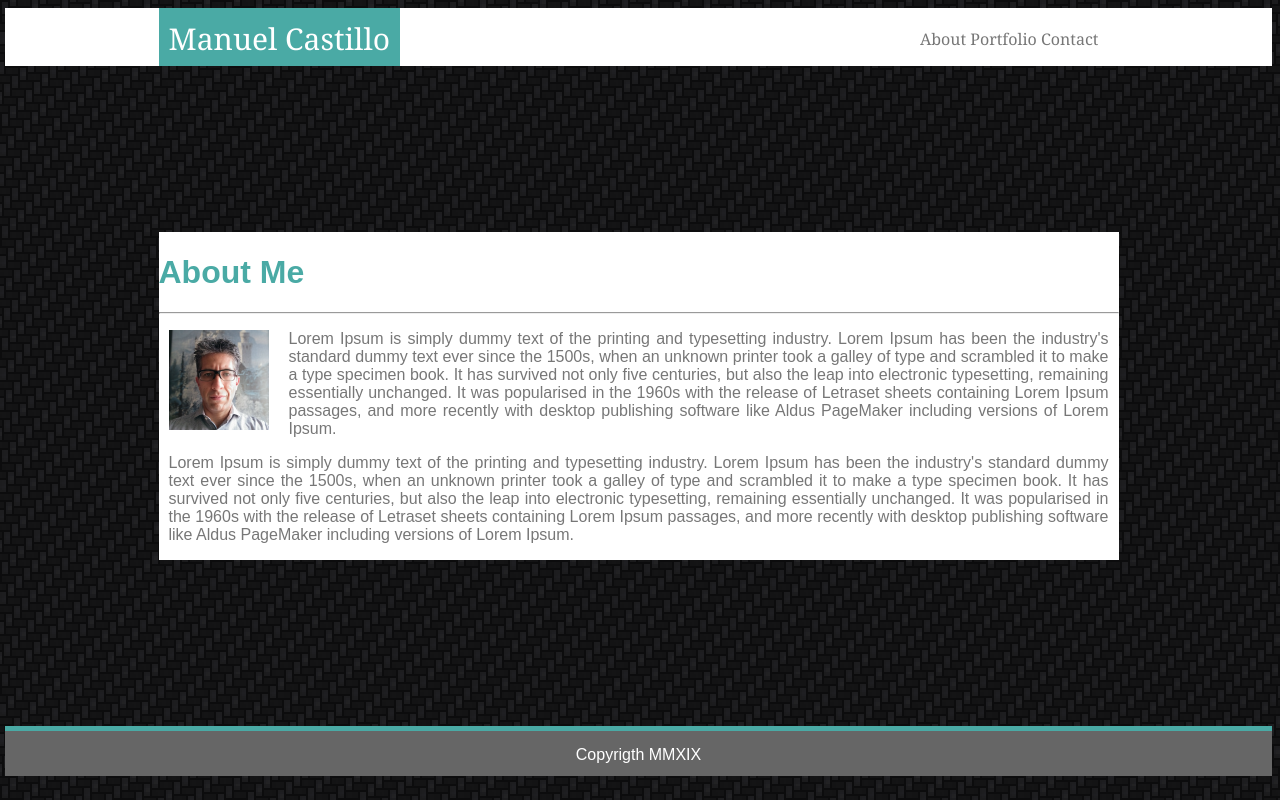
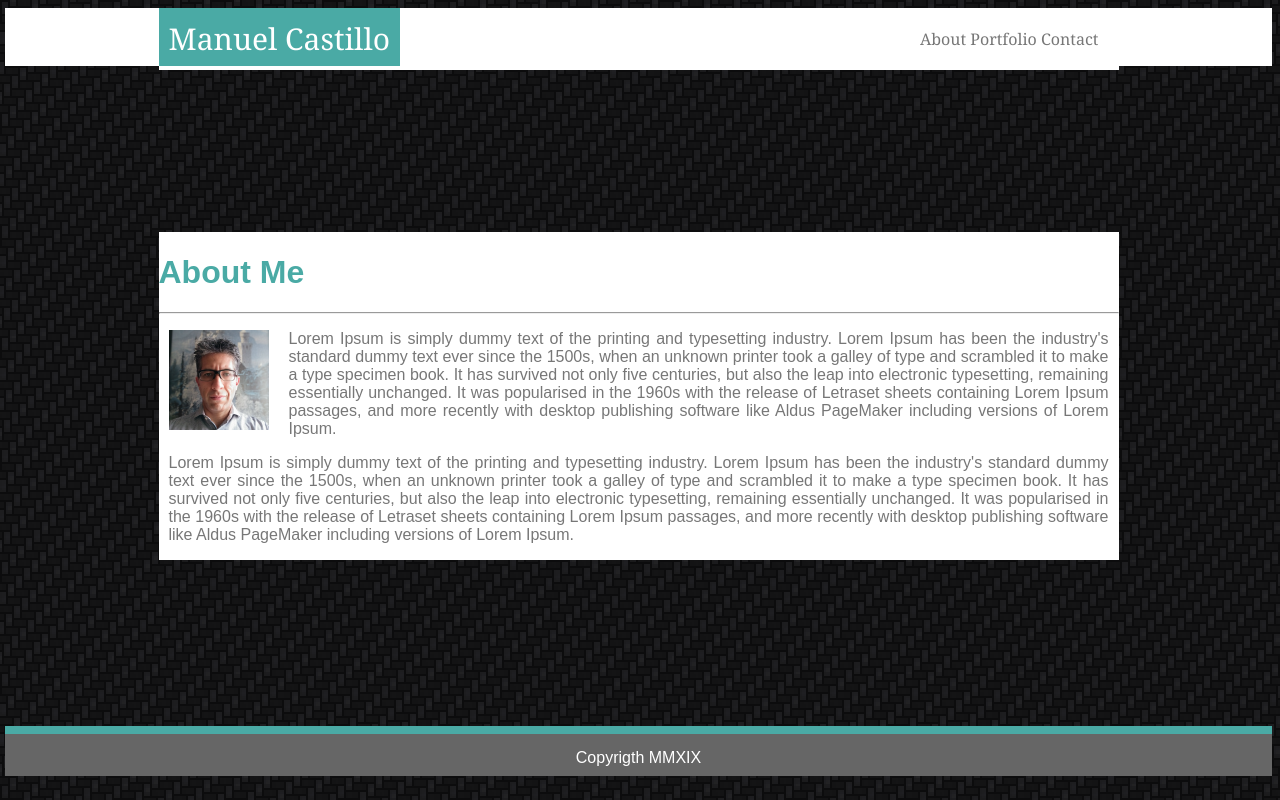
Before and after one commit to mecastilloc/BasicPortfolio, a plain HTML site: page index.html in a window 1280 px wide. Drawn offline with Linux system fonts and the light colour scheme.

Commit message:
fix nav bar color when window shrinks

```diff
--- a/assets/css/style.css
+++ b/assets/css/style.css
@@ -28,6 +28,8 @@ header{
     margin: auto;
     /*background: pink;*/
     text-align: right;
+    background: #ffffff;
+    border-color: #cccccc;
 }
 
 footer{
@@ -37,9 +39,10 @@ footer{
     text-align: center;
     padding: 15px;
     margin-top: 20px;
-    border-top: 5px solid #4aaaa5;
+    border-top: 8px solid #4aaaa5;
  /*sticky footer*/
     flex-shrink: 0;
+    /*width:1280px;*/
 }
 
 
```
